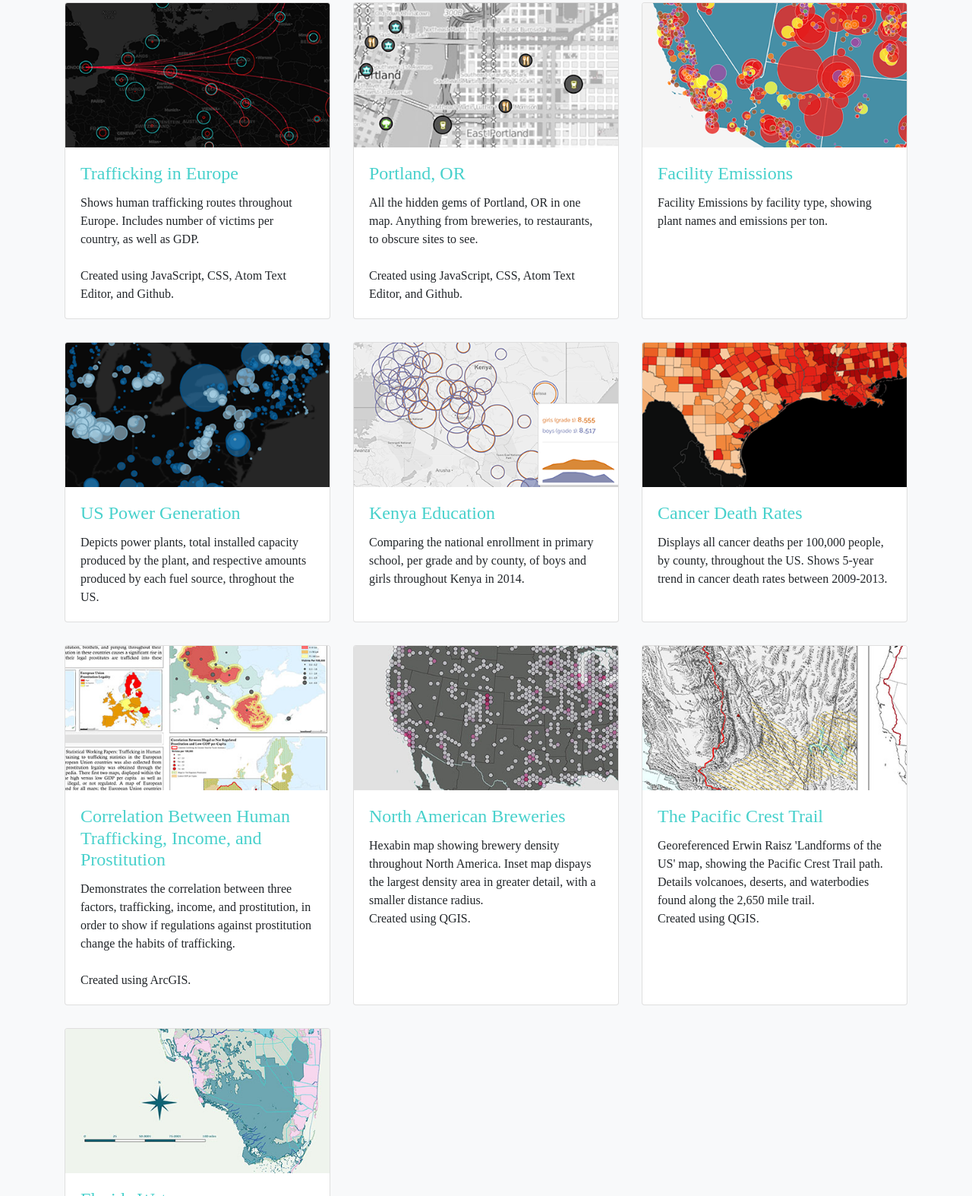
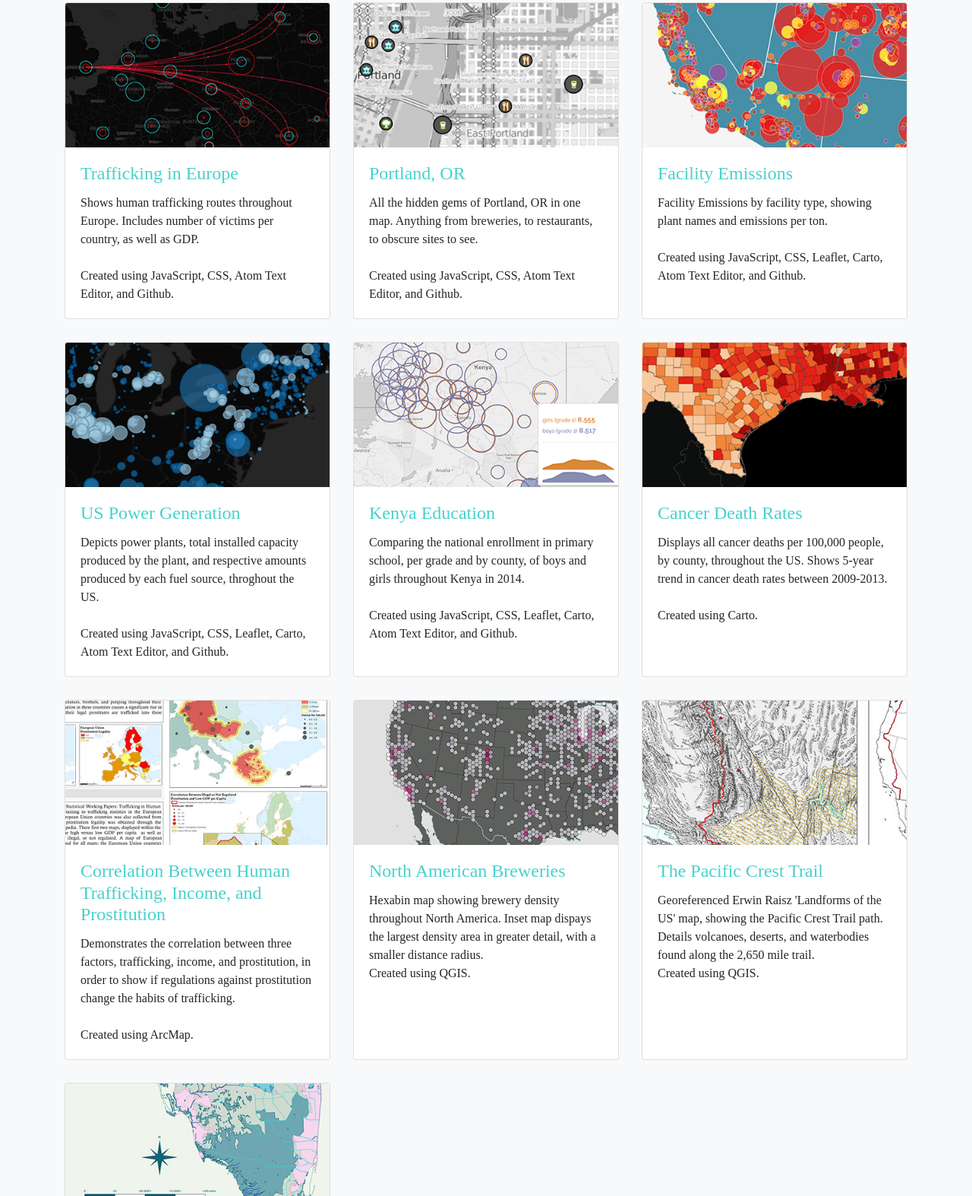
Before and after one commit to jhannigan3/map_portfolio, a plain HTML site: page index.html in a window 1280 px wide. Shown: the part 439-2013 px from the top of the page at 76% size. Drawn offline with nearby package versions, Linux system fonts and the light colour scheme; a web font is replaced by a local one.

Commit message:
added created using text

```diff
--- a/index.html
+++ b/index.html
@@ -89,7 +89,7 @@
                 <h4 class="card-title">
                   <a href="#">Facility Emissions</a>
                 </h4>
-                <p class="card-text">Facility Emissions by facility type, showing plant names and emissions per ton.</p>
+                <p class="card-text">Facility Emissions by facility type, showing plant names and emissions per ton. <br><br>Created using JavaScript, CSS, Leaflet, Carto, Atom Text Editor, and Github.</p>
               </div>
             </div>
           </div>
@@ -100,7 +100,7 @@
                 <h4 class="card-title">
                   <a href="#">US Power Generation</a>
                 </h4>
-                <p class="card-text">Depicts power plants, total installed capacity produced by the plant, and respective amounts produced by each fuel source, throghout the US.</p>
+                <p class="card-text">Depicts power plants, total installed capacity produced by the plant, and respective amounts produced by each fuel source, throghout the US. <br><br>Created using JavaScript, CSS, Leaflet, Carto, Atom Text Editor, and Github.</p>
               </div>
             </div>
           </div>
@@ -111,7 +111,7 @@
                 <h4 class="card-title">
                   <a href="#">Kenya Education</a>
                 </h4>
-                <p class="card-text">Comparing the national enrollment in primary school, per grade and by county, of boys and girls throughout Kenya in 2014.</p>
+                <p class="card-text">Comparing the national enrollment in primary school, per grade and by county, of boys and girls throughout Kenya in 2014. <br><br>Created using JavaScript, CSS, Leaflet, Carto, Atom Text Editor, and Github.</p>
               </div>
             </div>
           </div>
@@ -133,7 +133,7 @@
                 <h4 class="card-title">
                   <a href="#">Cancer Death Rates</a>
                 </h4>
-                <p class="card-text">Displays all cancer deaths per 100,000 people, by county, throughout the US. Shows 5-year trend in cancer death rates between 2009-2013.</p>
+                <p class="card-text">Displays all cancer deaths per 100,000 people, by county, throughout the US. Shows 5-year trend in cancer death rates between 2009-2013. <br><br>Created using Carto.</p>
               </div>
             </div>
           </div>
@@ -144,7 +144,7 @@
                 <h4 class="card-title">
                   <a href="#">Correlation Between Human Trafficking, Income, and Prostitution</a>
                 </h4>
-                <p class="card-text">Demonstrates the correlation between three factors, trafficking, income, and prostitution, in order to show if regulations against prostitution change the habits of trafficking.<br><br>Created using ArcGIS.</p>
+                <p class="card-text">Demonstrates the correlation between three factors, trafficking, income, and prostitution, in order to show if regulations against prostitution change the habits of trafficking.<br><br>Created using ArcMap.</p>
               </div>
             </div>
           </div>
```
